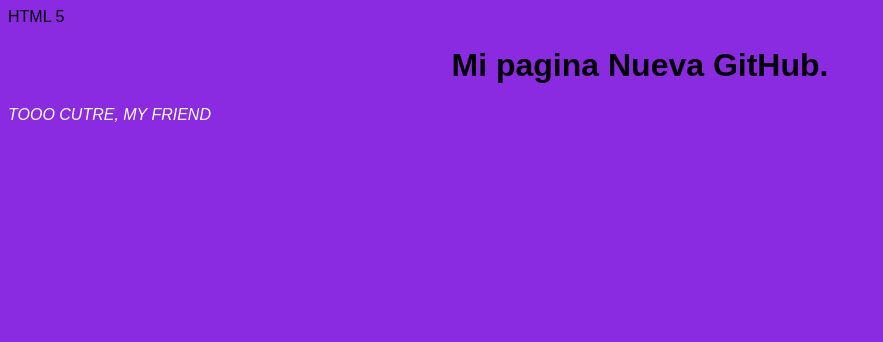
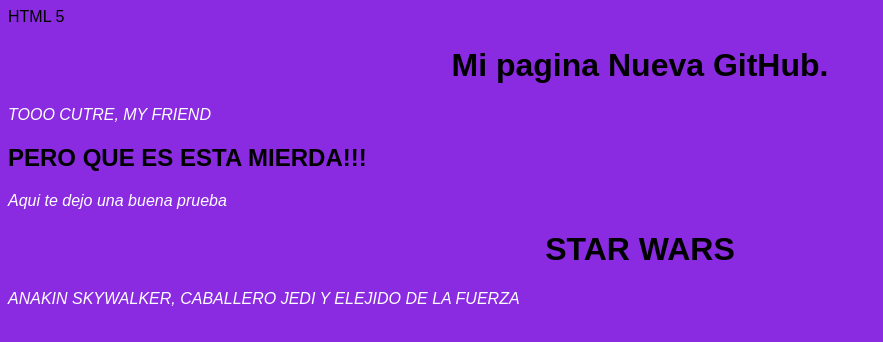
Before and after one commit to Inmortalys/test_01, a plain HTML site: page index.html in a window 1280 px wide. Shown: the whole page, without its empty margins (0-883 px from the left). Drawn offline with Linux system fonts and the light colour scheme.

Commit message:
TEXTO MEJORADO

```diff
--- a/index.html
+++ b/index.html
@@ -11,5 +11,13 @@
   <h1>Mi pagina Nueva GitHub.</h1>
 
   <p>TOOO CUTRE, MY FRIEND</p>
+
+  <h2>PERO QUE ES ESTA MIERDA!!!</h2>
+
+  <p>Aqui te dejo una buena prueba</p>
+
+  <h1>STAR WARS</h1>
+
+  <p>ANAKIN SKYWALKER, CABALLERO JEDI Y ELEJIDO DE LA FUERZA</p>
 </body>
 </html>
```
